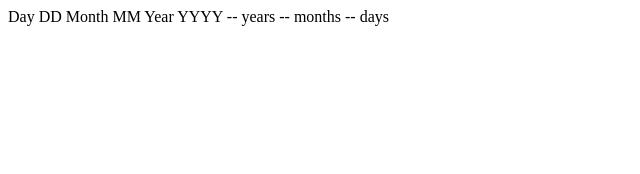
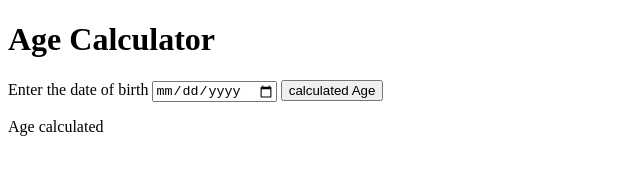
Before and after one commit to Joyfull-Happiness/age-calculator-app, a plain HTML site: page age-calculator-app-main/index.html in a window 1280 px wide. Shown: the whole page, without its empty margins (0-640 px from the left). Drawn offline with Linux system fonts and the light colour scheme.

Commit message:
updated html

```diff
--- a/age-calculator-app-main/index.html
+++ b/age-calculator-app-main/index.html
@@ -7,8 +7,15 @@
     <link rel="stylesheet" href="css/styles.css" />
   </head>
   <body>
-    Day DD Month MM Year YYYY -- years -- months -- days
-
+    <div class="container">
+      <h1>Age Calculator</h1>
+      <div class="form">
+        <label for="bod">Enter the date of birth </label>
+        <input id="bod" type="date" />
+        <button id="btn">calculated Age</button>
+        <p id="result">Age calculated</p>
+      </div>
+    </div>
     <script>
       src = "api.js";
     </script>
```
